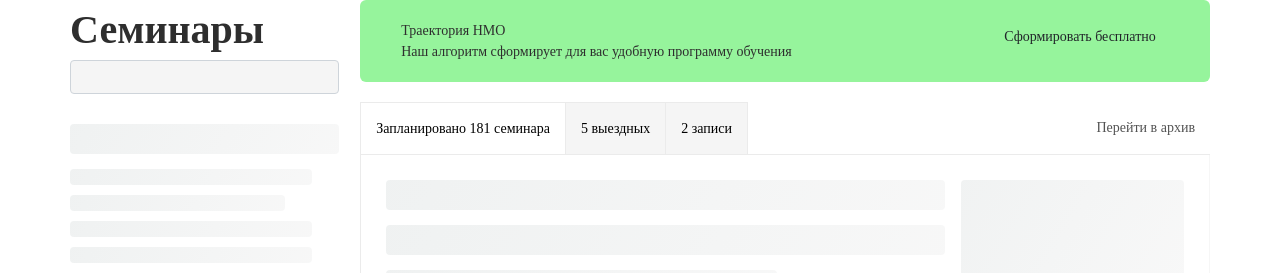
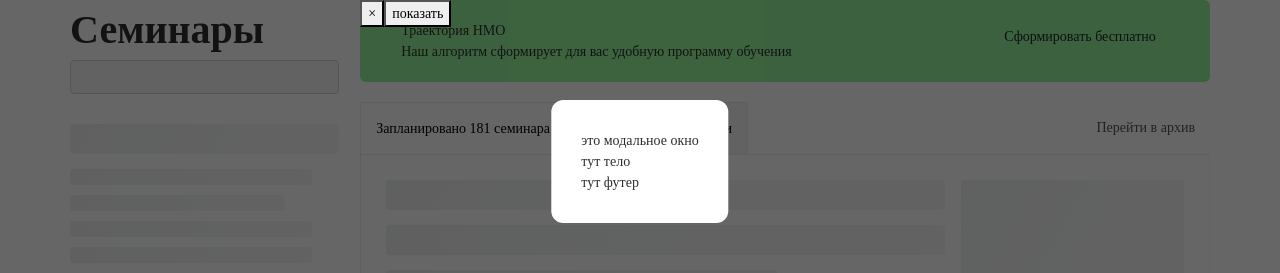
Before and after one commit to MrRedHand/Medobr-seminars-page, a React (Create React App) app: page / in a window 1280 px wide. Shown: the top 273 px of the page. Built offline with nearby package versions, Linux system fonts and the light colour scheme.

Commit message:
добавлен модал

```diff
--- a/src/App.js
+++ b/src/App.js
@@ -3,6 +3,7 @@ import Sidebar from './components/Sidebar';
 import SeminarsList from './components/SeminarsList';
 import TrajectoryBanner from "./components/TrajectoryBanner";
 import JsonFetch from "./components/JsonFetch";
+import Modal from './components/Modal/Modal';
 
 const jsonData = JsonFetch()
 
@@ -14,10 +15,13 @@ export default function App() {
               <Sidebar jsonData={jsonData}/>
           </div>
           <div className='col-lg-9'>
+          <Modal>это модальное окно</Modal>
               <TrajectoryBanner />
               <SeminarsList jsonData={jsonData} />
           </div>
         </div>
+
+
     </div>
   )
 }
--- /dev/null
+++ b/src/components/Modal/Modal.jsx
@@ -0,0 +1,73 @@
+import React, { useEffect, useState } from 'react';
+import st from './modal.module.css';
+
+const Modal = (props) => {
+
+    const [current, toggleModal] = React.useState({
+        active : true
+    })
+
+    const closeModal = () => {
+        toggleModal ({
+            active : false,
+        })
+        console.log('скрыть')
+    }
+
+    const showModal = () => {
+        toggleModal ({
+            active : true,
+        })
+        console.log('показать')
+    }
+
+    const body = document.querySelector('body')
+
+    const modalRef = React.createRef();
+
+    React.useEffect(() => {
+        current.active === true ?
+        body.classList.add('modal-active') :
+        body.classList.remove('modal-active')
+
+        document.addEventListener('keydown', (e) => {
+            if( e.key === "Escape") {
+                closeModal()
+            }
+        });
+
+        // window.addEventListener('click', (e) => {
+        //     if (e.target !== modalRef && current.active === true) {
+        //         // Ниже код, который нужно выполнить при срабатывании события.
+        //         closeModal()
+        //     }
+        // });
+
+    })
+
+
+
+    return (
+        <>
+        <div style={{position: 'absolute', zIndex: '2'}}>
+            <button onClick={() => closeModal()}>&times;</button>
+            <button onClick={() => showModal()}>показать</button>
+        </div>
+        <section className={`${st.modal} ${current.active === true ? st.show : st.hide}`}>
+            <div className={st.modal__content}>
+                <div className="modal__header">
+                    {props.children}
+                </div>
+                <div className="modal__body">
+                    тут тело
+                </div>
+                <div className="modal__footer">
+                    тут футер
+                </div>
+            </div>
+        </section>
+        </>
+    )
+}
+
+export default Modal;
--- /dev/null
+++ b/src/components/Modal/modal.module.css
@@ -0,0 +1,34 @@
+.modal {
+    position: fixed;
+    width: 100%;
+    height: 100%;
+    background-color: rgba(0,0,0,.6);
+    left: 0;
+    top: 0;
+    transition: opacity ease-in 0.12s;
+}
+
+.modal.hide {
+    visibility: hidden;
+    opacity: 0;
+}
+
+.modal.show {
+    visibility: visible;
+    opacity: 1;
+}
+
+.modal__content {
+    background: #fff;
+    position: absolute;
+    left: 50%;
+    top: -100%;
+    transform: translate(-50%, 0);
+    padding: 30px;
+    border-radius: 12px;
+    transition: top ease-in 0.22s;
+}
+
+.modal.show .modal__content {
+    top: 100px;
+}
```
